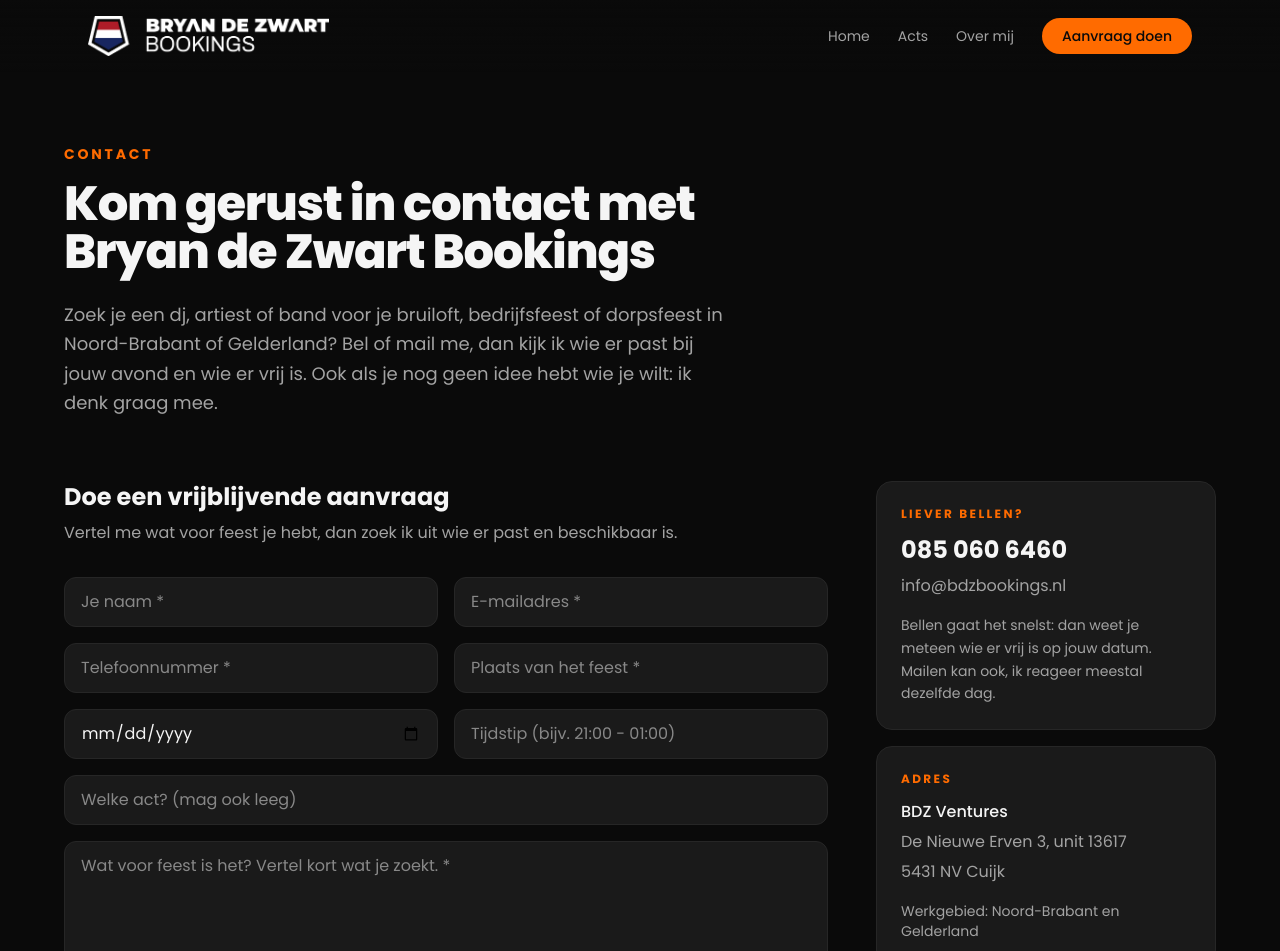
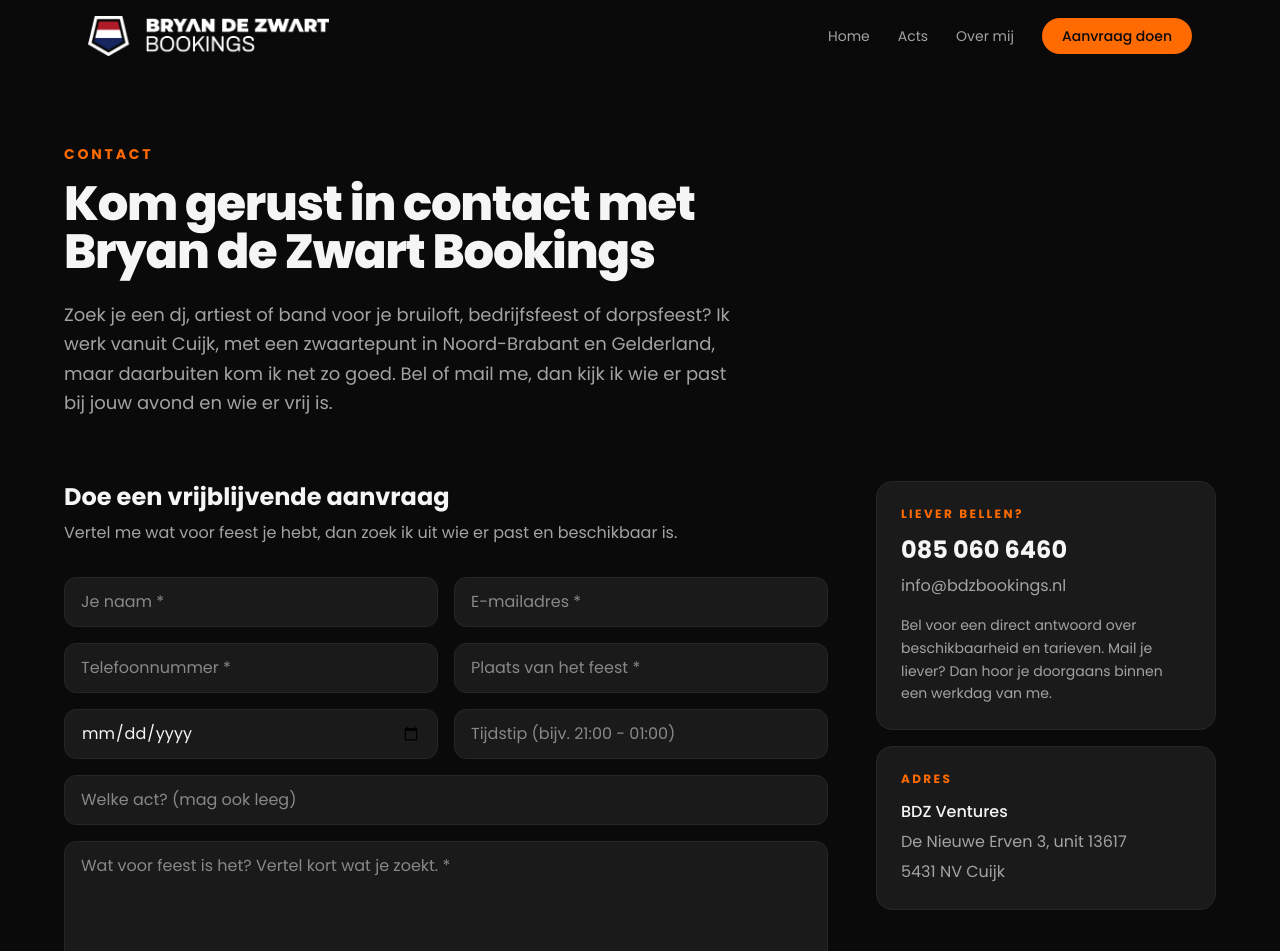
Before and after one commit to bryandezwart-portfolio/bdzbookings-site, a Next.js app: page /contact in a window 1280 px wide. Shown: the top 951 px of the page. Built offline with nearby package versions, Linux system fonts and the light colour scheme.

Commit message:
Contactpagina teksten

```diff
--- a/app/contact/page.tsx
+++ b/app/contact/page.tsx
@@ -13,7 +13,7 @@
       <div className="mx-auto max-w-6xl">
         <p className="text-sm font-bold uppercase tracking-[0.2em] text-oranje">Contact</p>
         <h1 className="mt-4 max-w-3xl text-4xl font-extrabold tracking-tight sm:text-5xl">Kom gerust in contact met Bryan de Zwart Bookings</h1>
-        <p className="mt-6 max-w-2xl text-lg leading-relaxed text-dim">Zoek je een dj, artiest of band voor je bruiloft, bedrijfsfeest of dorpsfeest in Noord-Brabant of Gelderland? Bel of mail me, dan kijk ik wie er past bij jouw avond en wie er vrij is. Ook als je nog geen idee hebt wie je wilt: ik denk graag mee.</p>
+        <p className="mt-6 max-w-2xl text-lg leading-relaxed text-dim">Zoek je een dj, artiest of band voor je bruiloft, bedrijfsfeest of dorpsfeest? Ik werk vanuit Cuijk, met een zwaartepunt in Noord-Brabant en Gelderland, maar daarbuiten kom ik net zo goed. Bel of mail me, dan kijk ik wie er past bij jouw avond en wie er vrij is.</p>
 
         <div className="mt-16 grid gap-12 lg:grid-cols-[1fr_340px]">
           <div>
@@ -27,7 +27,7 @@
               <p className="text-xs font-bold uppercase tracking-[0.2em] text-oranje">Liever bellen?</p>
               <a href="tel:+31850606460" className="mt-3 block text-2xl font-bold transition hover:text-oranje">085 060 6460</a>
               <a href="mailto:info@bdzbookings.nl" className="mt-2 block text-dim transition hover:text-oranje">info@bdzbookings.nl</a>
-              <p className="mt-4 text-sm leading-relaxed text-dim">Bellen gaat het snelst: dan weet je meteen wie er vrij is op jouw datum. Mailen kan ook, ik reageer meestal dezelfde dag.</p>
+              <p className="mt-4 text-sm leading-relaxed text-dim">Bel voor een direct antwoord over beschikbaarheid en tarieven. Mail je liever? Dan hoor je doorgaans binnen een werkdag van me.</p>
             </div>
 
             <div className="rounded-2xl border border-rand bg-kaart p-6">
@@ -37,7 +37,6 @@
                 <p>De Nieuwe Erven 3, unit 13617</p>
                 <p>5431 NV Cuijk</p>
               </address>
-              <p className="mt-4 text-sm text-dim">Werkgebied: Noord-Brabant en Gelderland</p>
             </div>
           </aside>
         </div>
```
